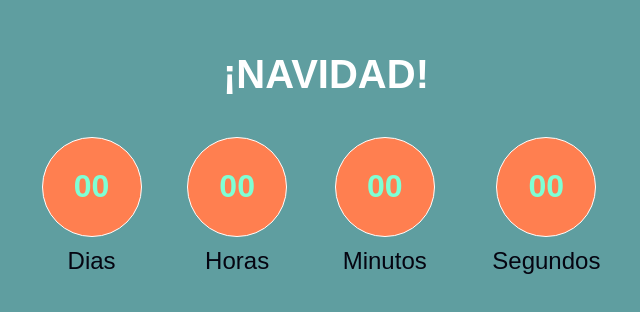
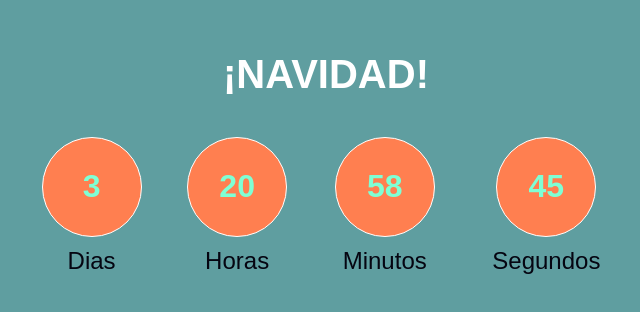
Before and after one commit to PROGRAMXF/Cuenta-regresiva, a plain HTML site: page index.html in a window 1280 px wide. Shown: the part 242-554 px from the top of the page, 314-954 px from the left. Drawn offline with Linux system fonts and the light colour scheme.

Commit message:
codigo terminado

```diff
--- a/codigo.js
+++ b/codigo.js
@@ -1,5 +1,39 @@
-const $days = document.getElementById('days');
-const $hours = document.getElementById('hours');
-const $minutes = document.getElementById('minutes');
-const $seconds = document.getElementById('seconds');
-const $finalMessage = document.getElementById('.final-sms');
+const $days = document.getElementById('days'),
+ $hours = document.getElementById('hours'),
+ $minutes = document.getElementById('minutes'),
+ $seconds = document.getElementById('seconds'),
+ $finalMessage = document.querySelector('.final-sms');
+
+//fecha a futuro
+const countdownDate = new Date('Nov 30, 2022 22:51:00').getTime();
+
+//para que nuestros segundos se vayan actualizando cada milisegundo vamos a usar un setInterval
+let interval = setInterval(function(){
+    //obtener fecha actual y milisegundos
+    const now = new Date().getTime();
+
+//ahora vamos a obtener las distancias entre ambas fechas
+let distance = countdownDate - now;
+
+//calculos a dias, horas, minutos y segundos
+let days = Math.floor(distance / (1000 * 60 * 60 * 24))//nos da un valor en decimales
+//con Math.floor le sacamos los decimales
+
+let hours = Math.floor((distance % (1000 * 60 * 60 * 24)) / (1000 * 60 * 60));
+let minutes = Math.floor((distance % (1000 * 60 * 60)) / (1000 * 60));
+let seconds = Math.floor((distance % (1000 * 60)) / (1000));
+
+
+//escribimos los resultados
+$days.innerHTML = days;
+$hours.innerHTML = hours;
+$minutes.innerHTML = minutes;
+$seconds.innerHTML = ('0' + seconds).slice(-2);
+
+//cuando llege a 0
+if(distance < 0){
+    clearInterval(interval);
+    $finalMessage.style.transform = 'translateY(0)';
+}
+
+}, 1000);//se actualiza cada 1 segundo (1000 milisegundos es 1 segundo)
--- a/index.html
+++ b/index.html
@@ -32,5 +32,6 @@
     </section>
     <h2 class="final-sms">Feliz Navidad</h2>
     <section></section>
+    <script src="codigo.js"></script>
   </body>
 </html>
```
